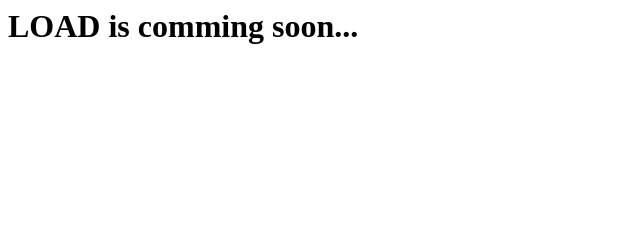
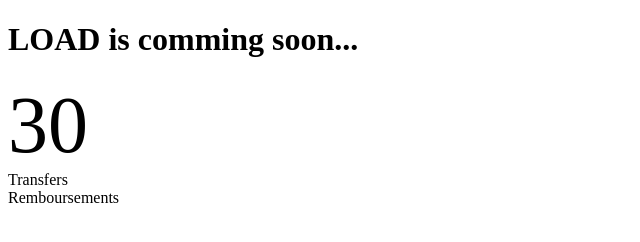
Before and after one commit to AlxndrPsclt/load_bracelet_demo, a plain HTML site: page index.html in a window 1280 px wide. Shown: the whole page, without its empty margins (0-640 px from the left). Drawn offline with Linux system fonts and the light colour scheme.

Commit message:
Adds minimalistic css to test structure

```diff
--- /dev/null
+++ b/css/main.css
@@ -0,0 +1,3 @@
+.balance {
+  font-size: 5em;
+}
--- a/index.html
+++ b/index.html
@@ -1 +1,24 @@
-<h1>LOAD is comming soon...</h1>
+<!DOCTYPE html>
+<html>
+  <head>
+    <meta charset="UTF-8" />
+    <meta name="viewport" content="width=device-width" />
+    <link rel="stylesheet" href="/css/main.css" type="text/css" media="screen" title="no title" charset="utf-8">
+    <title>Exclusive demo of LOAD</title>
+  </head>
+  <body>
+    <h1>LOAD is comming soon...</h1>
+
+    <div class="balance">
+      30
+    </div>
+
+    <div class="transfers">
+      Transfers
+    </div>
+
+    <div class="transfers">
+      Remboursements
+    </div>
+  </body>
+</html>
```
